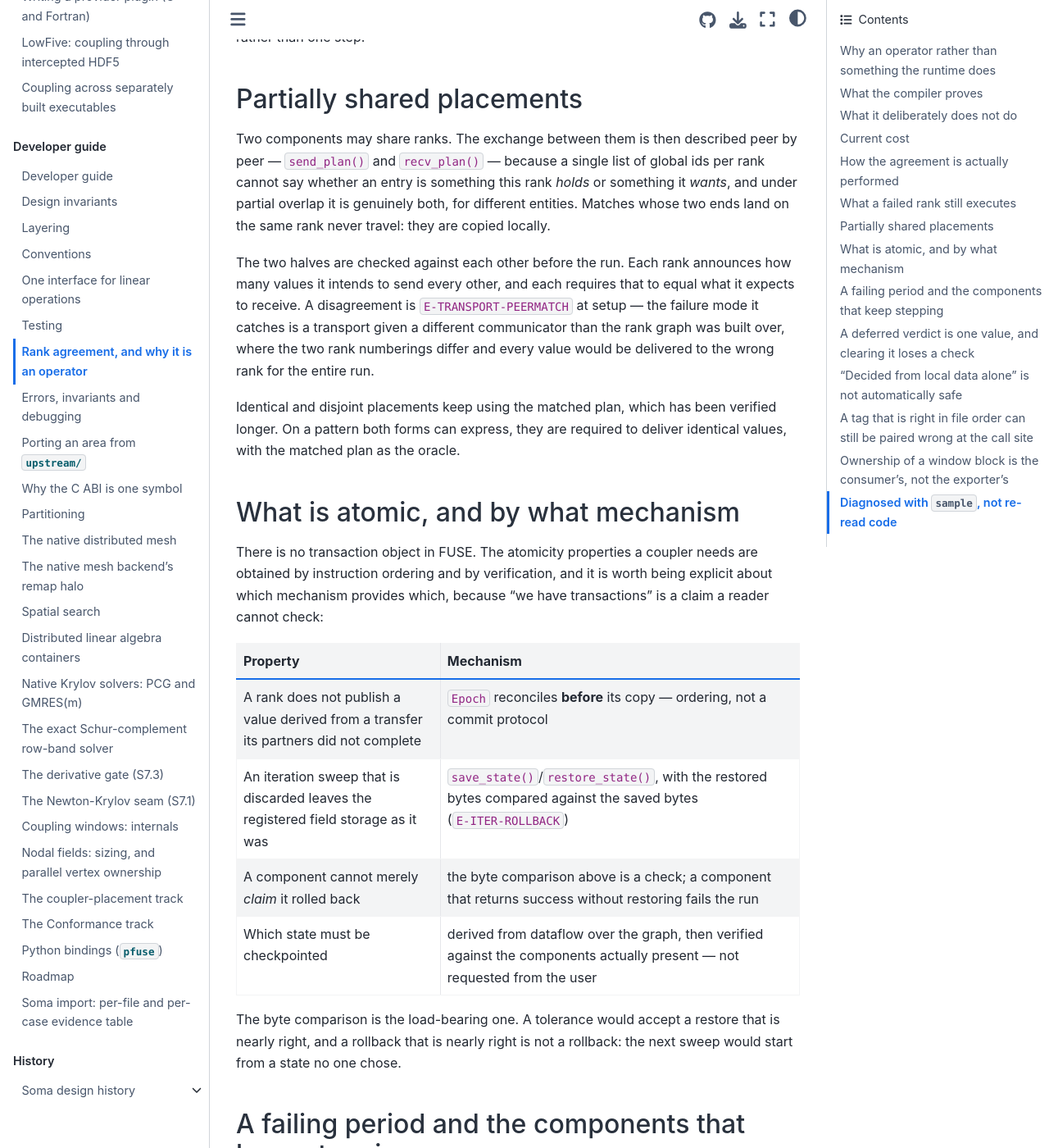
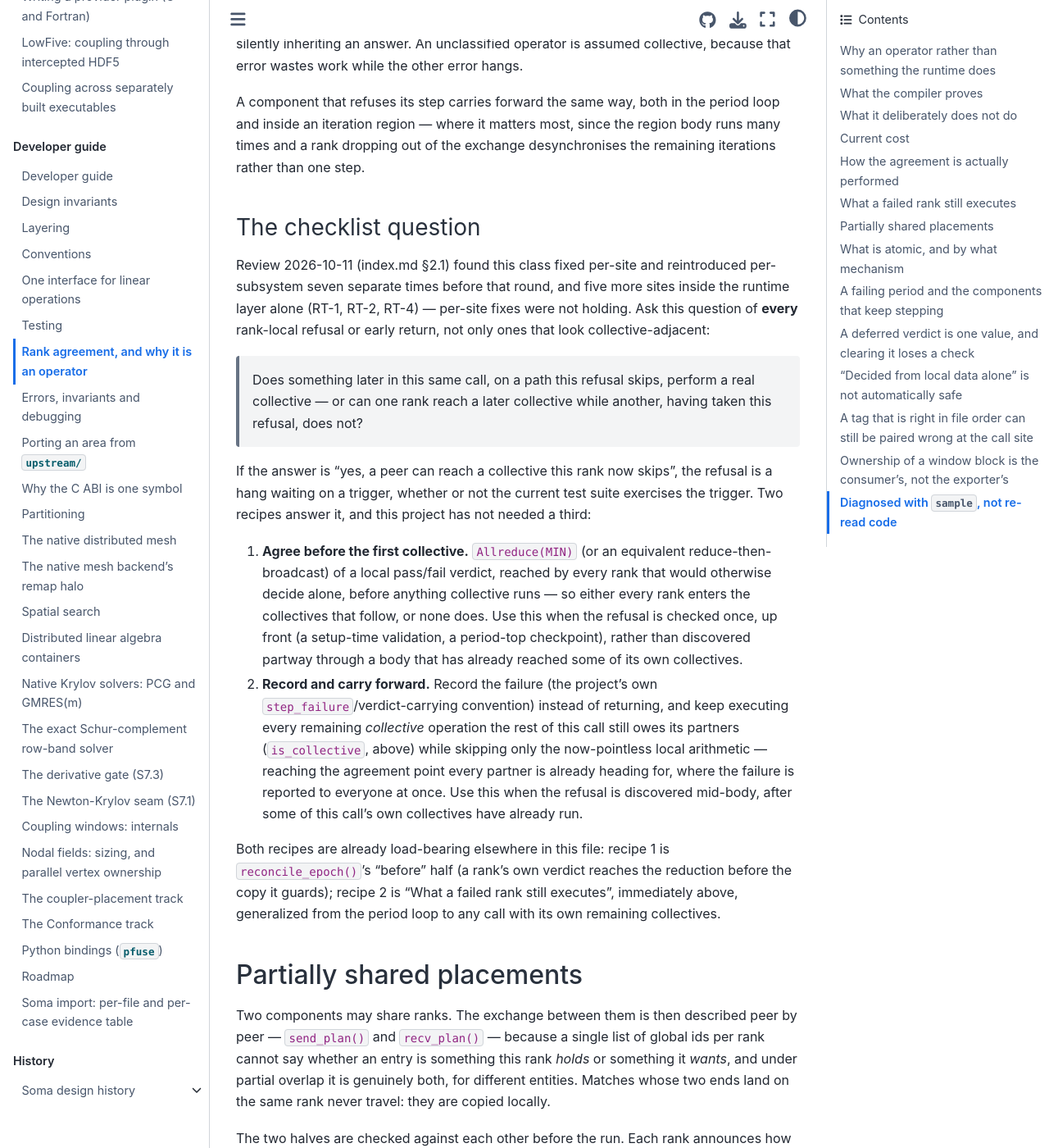
Before and after one commit to vijaysm/fuse, a Sphinx documentation site: the page built from docs/dev/rank-agreement.md, in a window 1280 px wide and 1400 px high, scrolled down 3182 px. Shown: the whole window at 82% size. Built offline with Sphinx 7.4.7 and the Sphinx Book theme 1.1.4, drawn with Linux system fonts in a browser that asks for light colours; some of the changed text lies outside the part shown.

Commit message:
Correct the epoch tag in rank-agreement.md and add the rank-agreement checklist
Review 2026-10-11 RT-7/TR-12: epoch tag is kEpoch=0x5C14, not 0x5C13; adds the reconciliation checklist from index.md 2.1.

```diff
--- a/docs/dev/rank-agreement.md
+++ b/docs/dev/rank-agreement.md
@@ -88,8 +88,15 @@
 it — matched sends and receives, a hand-up chain that always terminates at
 participant 0, and a message count per participant that stays logarithmic.
 
-The tag is small and explicit (`0x5C13`, next to the crystal router's
-`0x5C12`). MPI only guarantees tags up to `MPI_TAG_UB`, whose standard minimum
+The tag is small and explicit (`kEpoch = 0x5C14`, next to the crystal
+router's `0x5C12`). RT-7/TR-12 (review 2026-10-11): this page previously said
+`0x5C13` — that is `kUnionCommCreate` (`fuse/transport/tags.hpp`'s own
+history comment: `kEpoch` was first chosen as `0x5C13`, landed on the crystal
+router's own collision, and was moved to `0x5C14`; `kUnionCommCreate` took
+the vacated `0x5C13`), not the epoch tag this section describes. Both values
+stay below `MPI_TAG_UB`'s floor either way, so the collision never reached
+`E-RT-EPOCH-TAG` itself — this was doc drift, not a code defect. MPI only
+guarantees tags up to `MPI_TAG_UB`, whose standard minimum
 is 32767; a first version packed `'EPOC'` into an int, which is 1162891075 and
 which every MPI rejects outright. Setup now reads `MPI_TAG_UB` and refuses
 with `E-RT-EPOCH-TAG` if it is ever below the tag in use — a refusal before the
@@ -124,6 +131,45 @@
 period loop and inside an iteration region — where it matters most, since the
 region body runs many times and a rank dropping out of the exchange
 desynchronises the remaining iterations rather than one step.
+
+### The checklist question
+
+Review 2026-10-11 (index.md §2.1) found this class fixed per-site and
+reintroduced per-subsystem seven separate times before that round, and five
+more sites inside the runtime layer alone (RT-1, RT-2, RT-4) — per-site fixes
+were not holding. Ask this question of **every** rank-local refusal or early
+return, not only ones that look collective-adjacent:
+
+> Does something later in this same call, on a path this refusal skips,
+> perform a real collective — or can one rank reach a later collective while
+> another, having taken this refusal, does not?
+
+If the answer is "yes, a peer can reach a collective this rank now skips",
+the refusal is a hang waiting on a trigger, whether or not the current test
+suite exercises the trigger. Two recipes answer it, and this project has not
+needed a third:
+
+1. **Agree before the first collective.** `Allreduce(MIN)` (or an equivalent
+   reduce-then-broadcast) of a local pass/fail verdict, reached by every rank
+   that would otherwise decide alone, before anything collective runs — so
+   either every rank enters the collectives that follow, or none does. Use
+   this when the refusal is checked once, up front (a setup-time validation,
+   a period-top checkpoint), rather than discovered partway through a body
+   that has already reached some of its own collectives.
+2. **Record and carry forward.** Record the failure (the project's own
+   `step_failure`/verdict-carrying convention) instead of returning, and keep
+   executing every remaining *collective* operation the rest of this call
+   still owes its partners (`is_collective`, above) while skipping only the
+   now-pointless local arithmetic — reaching the agreement point every
+   partner is already heading for, where the failure is reported to
+   everyone at once. Use this when the refusal is discovered mid-body, after
+   some of this call's own collectives have already run.
+
+Both recipes are already load-bearing elsewhere in this file: recipe 1 is
+`reconcile_epoch()`'s "before" half (a rank's own verdict reaches the
+reduction before the copy it guards); recipe 2 is "What a failed rank still
+executes", immediately above, generalized from the period loop to any call
+with its own remaining collectives.
 
 ## Partially shared placements
 
```
